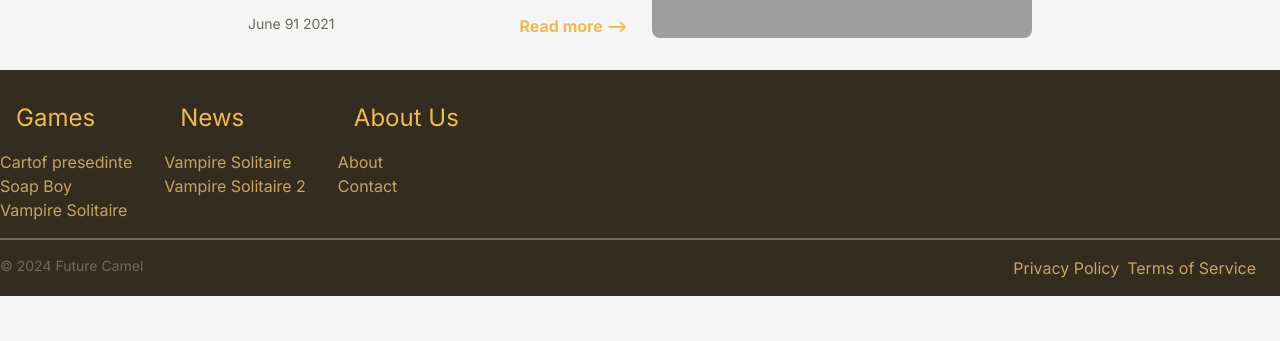
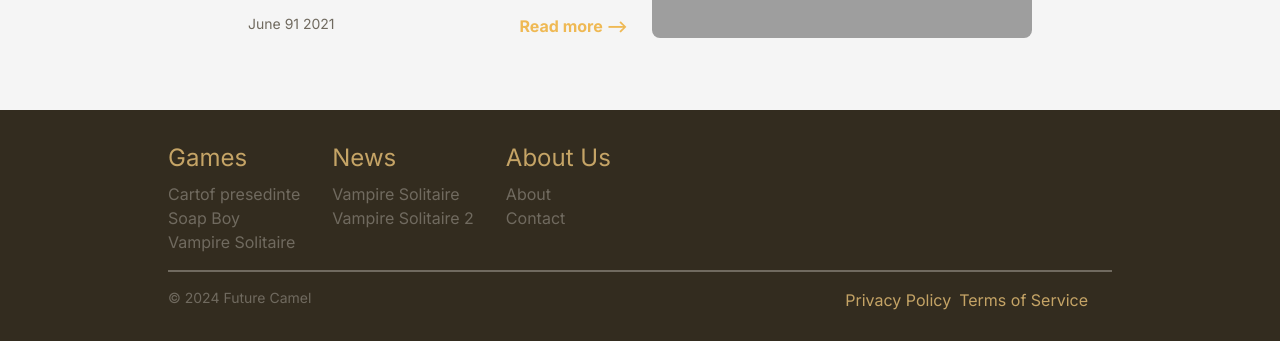
Before and after one commit to AdorianM/Blog, a Next.js app: page / in a window 1280 px wide. Shown: the part 1371-1712 px from the top of the page. Before the commit the page ends 1667 px from the top, so only its background shows below. Built offline with nearby package versions, Linux system fonts and the light colour scheme; grey boxes are pictures that could not be loaded.

Commit message:
good enough base

```diff
--- a/app/globals.css
+++ b/app/globals.css
@@ -45,7 +45,8 @@
   }
 
   .footer {
-    @apply max-w-screen-xl mx-auto;
+    @apply max-w-screen-sm md:max-w-screen-md lg:max-w-screen-lg xl:max-w-screen-xl mx-auto;
+    @apply p-2 md:p-4
   }
 
   .hero {
@@ -90,6 +91,8 @@
       @apply cursor-pointer object-cover rounded-lg;
       @apply transform transition-all duration-500 ease-in-out;
       @apply md:hover:scale-105 md:hover:drop-shadow-lg;
+      @apply mb-4 md:mb-0;
+
 
       &:hover {
         filter: drop-shadow(1px 5px 10px rgba(70, 64, 55, 0.5));
@@ -104,8 +107,8 @@
 
   .card {
     @apply relative overflow-hidden;
-    @apply transform transition-transform duration-500 ease-in-out;
-    @apply md:hover:scale-110 md:hover:rotate-2;
+    @apply transform transition-all duration-500 ease-in-out;
+    @apply md:hover:scale-110 md:hover:rotate-2 md:hover:drop-shadow-lg;
 
     &:after {
       content: "";
@@ -135,13 +138,15 @@
   }
 
   .footer-nav {
-    @apply flex py-4 space-x-8;
+    @apply flex
+      py-2 md:py-4 space-x-4 md:space-x-8;
     @apply border-b-2 border-camel-yellow-dark-soft;
     @apply text-camel-yellow-light-soft;
   }
 
   .footer-info {
-    @apply flex py-4 justify-between;
+    @apply flex py-4 justify-between
+      space-x-4 md:space-x-8;
   }
 }
 
--- /dev/null
+++ b/components/ContentLinkList.tsx
@@ -0,0 +1,22 @@
+import { BaseMetadata } from "@/types/types";
+import Link from "next/link";
+
+const ContentLinkList = (
+        { header, content } : {header: string, content: BaseMetadata[]} |
+        {header: string, content: { title: string, slug: string }[]}
+    ) => {
+    return (
+        <ul>
+            <li className="text-xl md:text-2xl pb-2">
+                {header}
+            </li>
+            {content.map((item) => (
+                <li key={item.slug} className="text-camel-yellow-dark-soft">
+                    <Link href={`/${item.slug}`}>{item.title}</Link>
+                </li>
+            ))}
+        </ul>
+    );
+}
+
+export default ContentLinkList;
--- a/components/Footer.tsx
+++ b/components/Footer.tsx
@@ -1,4 +1,5 @@
 import { ContentMetadata, NewsMetadata } from "@/types/types"
+import ContentLinkList from "@/components/ContentLinkList"
 import getMetadata from "./getMetadata"
 import Link from "next/link"
 
@@ -10,37 +11,14 @@ const Footer = () => {
         <footer>
             <div className="footer">
                 <div className="footer-nav">
-                    <ul>
-                        <li className="header">
-                            Games
-                        </li>
-                        {gamesMetadata.map((game) => (
-                            <li key={game.slug}>
-                                <Link href={`/games/${game.slug}`}>{game.title}</Link>
-                            </li>
-                        ))}
-                    </ul>
-                    <ul>
-                        <li className="header">
-                            News
-                        </li>
-                        {newsMetadata.map((post) => (
-                            <li key={post.slug}>
-                                <Link href={`/news/${post.slug}`}>{post.title}</Link>
-                            </li>
-                        ))}
-                    </ul>
-                    <ul>
-                        <li className="header">
-                            About Us
-                        </li>
-                        <li>
-                            <Link href="/about">About</Link>
-                        </li>
-                        <li>
-                            <Link href="/contact">Contact</Link>
-                        </li>
-                    </ul>
+                    <ContentLinkList header="Games" content={gamesMetadata} />
+                    <ContentLinkList header="News" content={newsMetadata} />
+                    <ContentLinkList header="About Us" content={
+                        [
+                            { title: "About", slug: "about" },
+                            { title: "Contact", slug: "contact" }
+                        ]
+                    } />
                 </div>
                 <div className="footer-info">
                     <p className="unimportant">© 2024 Future Camel</p>
--- a/components/News.tsx
+++ b/components/News.tsx
@@ -6,7 +6,7 @@ const News = () => {
     const newsMetadata: NewsMetadata[] = getMetadata<NewsMetadata>("content/news/");
 
     return (
-        <div className="mx-auto md:mx-20 xl:mx-40">
+        <div className="mx-auto md:mx-20 xl:mx-40 mb-10">
             <h2 className="text-left py-10">News</h2>
             <div className="flex flex-col space-y-16">
                 {newsMetadata.map((post: NewsMetadata, index) => {
```
Also changed, not shown: types/types.ts (+6 -6 lines).
